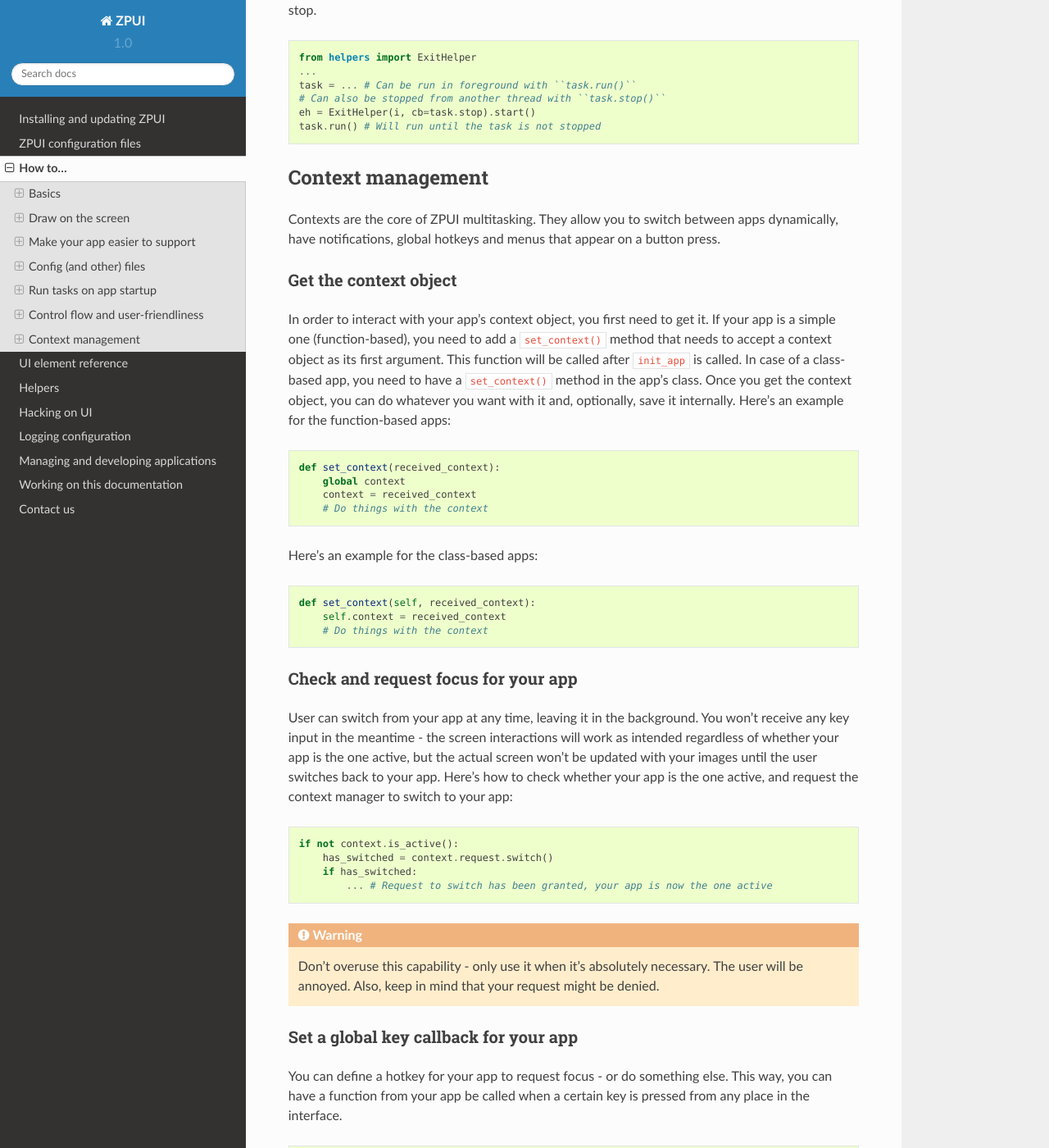
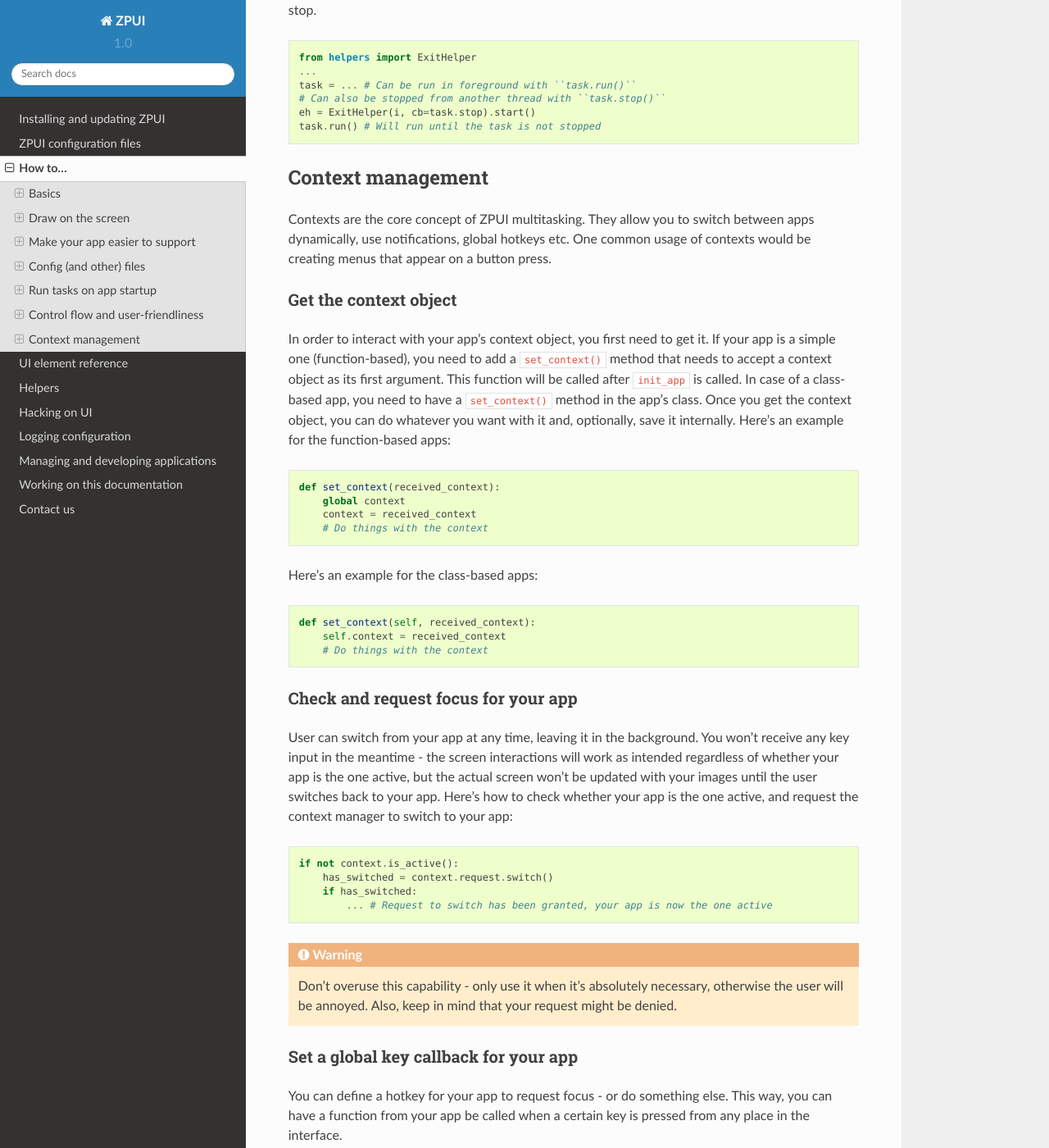
Before and after one commit to CRImier/pyLCI, a Sphinx documentation site: the page built from docs/howto.rst, in a window 1280 px wide and 1400 px high, scrolled down 10229 px. Shown: the whole window at 82% size. Built offline with Sphinx 7.4.7 and the Read the Docs theme 2.0.0, drawn with Linux system fonts in a browser that asks for light colours.

Commit message:
Adding notes on contexts in howto

```diff
--- a/docs/howto.rst
+++ b/docs/howto.rst
@@ -478,8 +478,9 @@
 Context management
 ==================
 
-Contexts are the core of ZPUI multitasking. They allow you to switch between apps
-dynamically, have notifications, global hotkeys and menus that appear on a button press.
+Contexts are the core concept of ZPUI multitasking. They allow you to switch between apps
+dynamically, use notifications, global hotkeys etc. One common usage of contexts would be
+creating menus that appear on a button press.
 
 Get the context object
 ----------------------
@@ -523,8 +524,8 @@
         if has_switched:
             ... # Request to switch has been granted, your app is now the one active
 
-.. warning:: Don't overuse this capability - only use it when it's absolutely necessary.
-             The user will be annoyed. Also, keep in mind that your request might be denied.
+.. warning:: Don't overuse this capability - only use it when it's absolutely necessary, otherwise
+             the user will be annoyed. Also, keep in mind that your request might be denied.
 
 Set a global key callback for your app
 --------------------------------------
```
